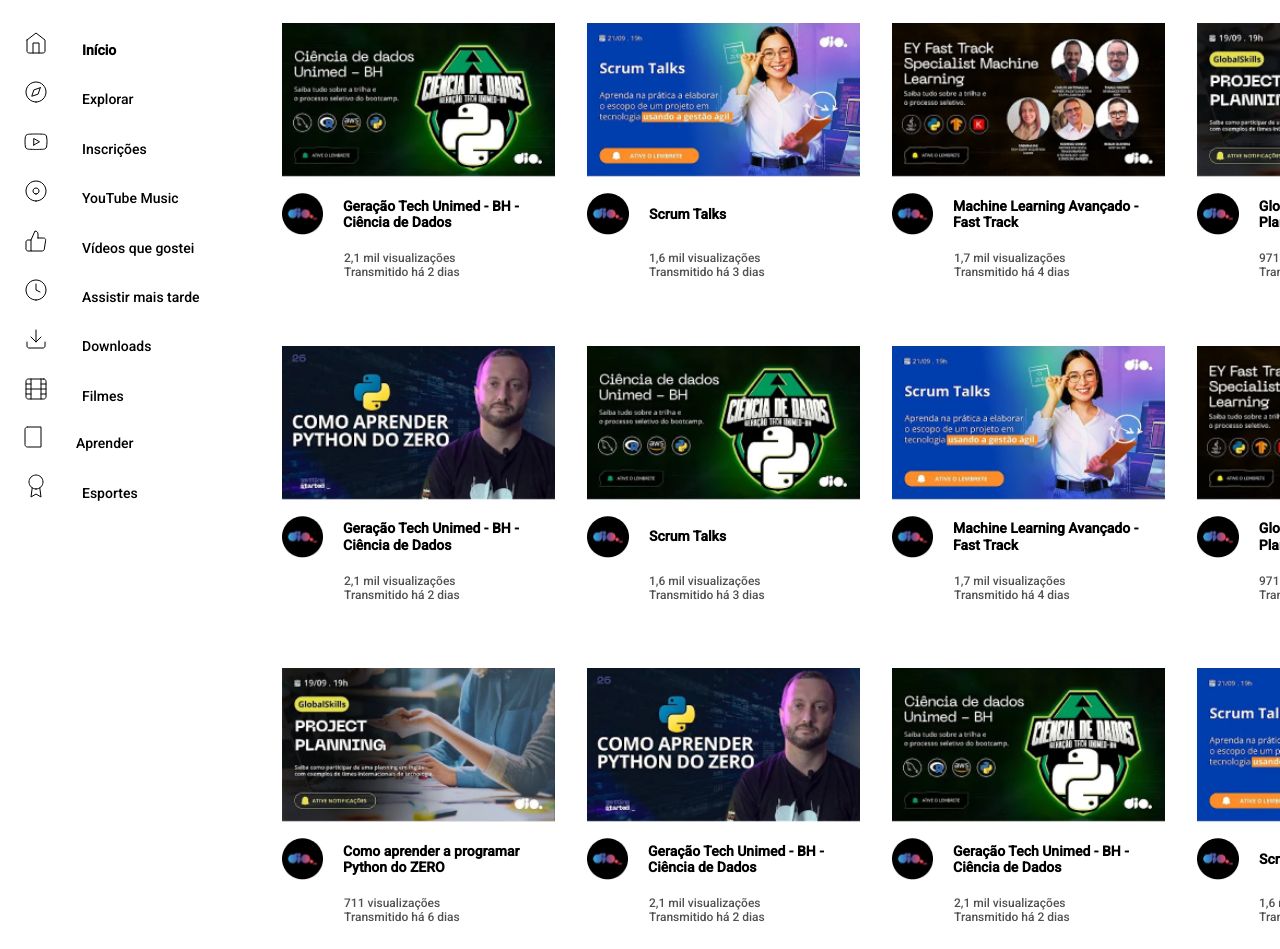
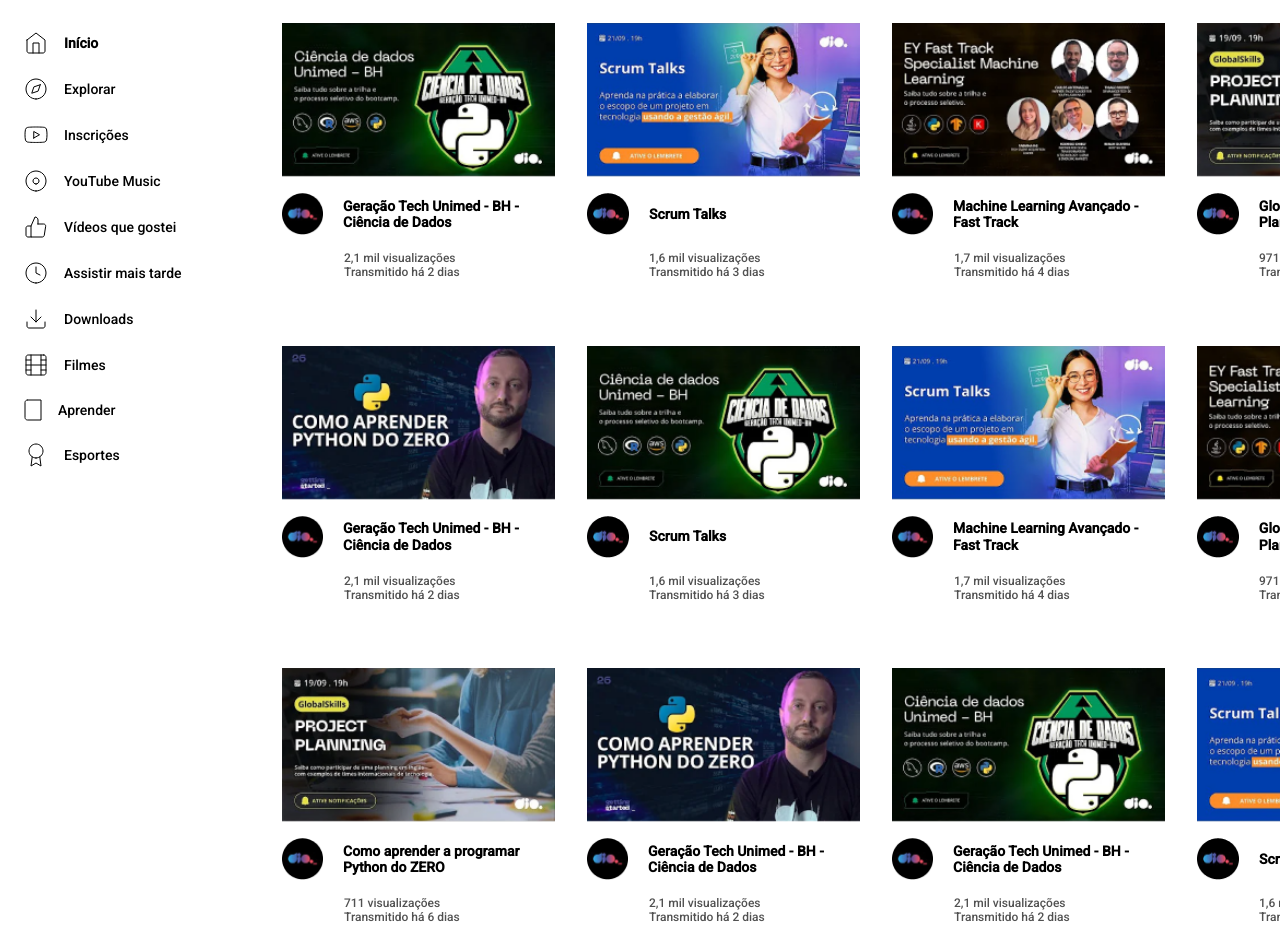
Before and after one commit to wellingtonfs-dev/Clonando-a-pagina-do-youtube-com-GRID, a plain HTML site: page index.html in a window 1280 px wide. Shown: the part 56-1005 px from the top of the page. Drawn offline with Linux system fonts and the light colour scheme.

Commit message:
Ajustes no Layout

```diff
--- a/style.css
+++ b/style.css
@@ -76,8 +76,10 @@
     }
 }
 
-.sidebar svg, p{
-    margin-right: 30px;
+.sidebar div{
+    display: flex;
+    align-items: center;
+    gap: 16px;
 }
 
 .video-container{
```
